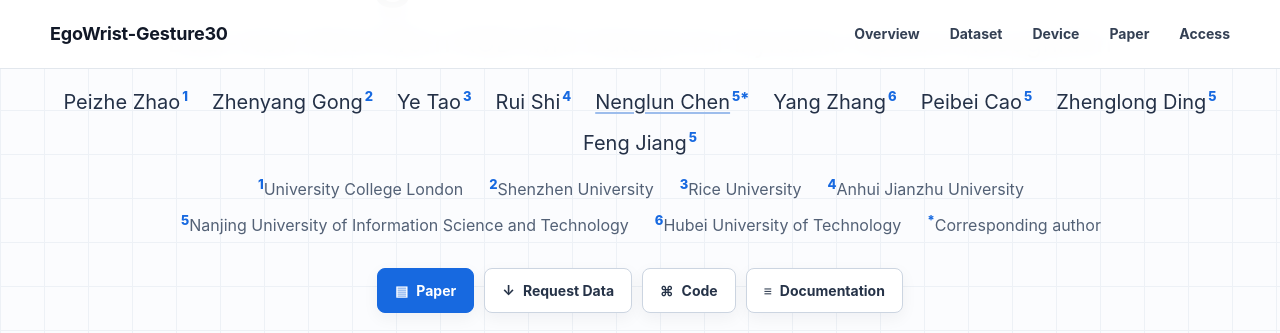
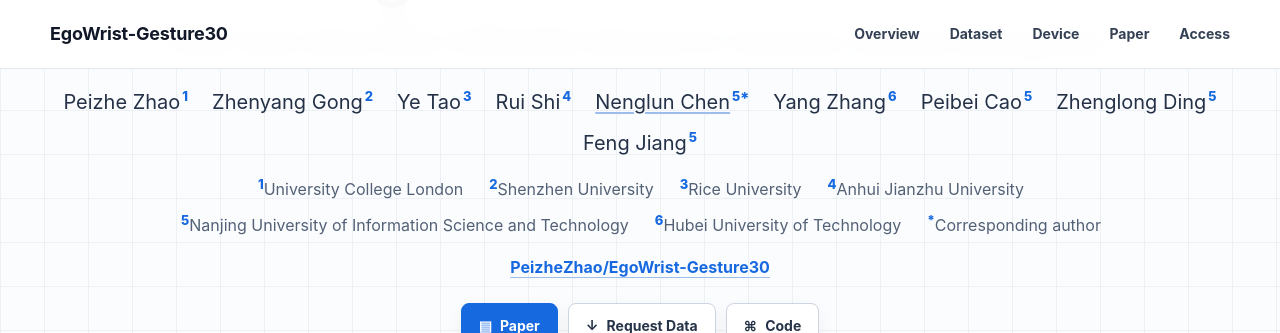
Before and after one commit to PeizheZhao/EgoWrist-Gesture30, a Jekyll site: the page built from website/index.html, in a window 1280 px wide and 1400 px high, scrolled down 223 px, cut to the strip 0-333 px from the top of the window. Built offline with Jekyll 4.4.1, drawn with Linux system fonts in a browser that asks for light colours.

Commit message:
update: web

```diff
--- a/website/_config.yml
+++ b/website/_config.yml
@@ -9,6 +9,7 @@
 url: "https://peizhezhao.github.io"
 baseurl: "/EgoWrist-Gesture30"
 repository: PeizheZhao/EgoWrist-Gesture30
+repository_url: "https://github.com/PeizheZhao/EgoWrist-Gesture30"
 dataset_request_url: "https://forms.office.com/r/EqiJNLWgtF"
 
 markdown: kramdown
--- a/website/_layouts/default.html
+++ b/website/_layouts/default.html
@@ -52,7 +53,7 @@
       <div class="footer-links">
         <a href="#overview">Overview</a>
         <a href="#citation">Citation</a>
-        {% if site.github.repository_url %}<a href="{{ site.github.repository_url }}">GitHub</a>{% endif %}
+        <a href="{{ site.repository_url }}">GitHub</a>
       </div>
     </footer>
     <script src="{{ '/assets/js/site.js' | relative_url }}" defer></script>
--- a/website/assets/css/main.scss
+++ b/website/assets/css/main.scss
@@ -202,10 +202,23 @@
   overflow-wrap: anywhere;
 }
 
+.repository-link {
+  margin: 16px auto 0;
+  font-family: var(--font-ui);
+  font-size: 16px;
+  font-weight: 700;
+}
+
+.repository-link a {
+  color: var(--blue);
+  text-decoration-color: #9dbdec;
+  text-underline-offset: 4px;
+}
+
 .hero-actions {
   display: flex;
-  margin: 30px auto 44px;
-  flex-wrap: wrap;
+  margin: 22px auto 44px;
+  flex-wrap: nowrap;
   justify-content: center;
   gap: 10px;
 }
@@ -689,7 +702,7 @@
   .hero-copy { width: calc(100% - 40px); }
   .author-list,
   .affiliation-list { width: 100%; }
-  .hero-actions { margin-bottom: 28px; }
+  .hero-actions { margin-bottom: 28px; flex-wrap: wrap; }
   .button { flex: 1 1 140px; }
   .hero-media { width: calc(100% - 20px); padding: 6px; }
   .stats-band { grid-template-columns: 1fr 1fr; }
--- a/website/index.html
+++ b/website/index.html
@@ -2,7 +2,7 @@
 title: EgoWrist-Gesture30
 description: A dual-view wrist-worn RGB and IMU dataset for dynamic hand-gesture recognition.
 ---
-{% assign repository_url = site.github.repository_url %}
+{% assign repository_url = site.repository_url %}
 
 <section class="hero" id="overview">
   <div class="hero-copy">
@@ -24,16 +24,14 @@
       <span><sup>*</sup>Corresponding author</span>
     </div>
 
+    <p class="repository-link">
+      <a href="{{ repository_url }}">PeizheZhao/EgoWrist-Gesture30</a>
+    </p>
+
     <div class="hero-actions" aria-label="Project links">
-      <a class="button button-primary" href="#publication"><span aria-hidden="true">▤</span> Paper</a>
+      <a class="button button-primary" href="https://peizhezhao.github.io/EgoWrist-Gesture30/#publication"><span aria-hidden="true">▤</span> Paper</a>
       <a class="button" href="{{ site.dataset_request_url }}"><span aria-hidden="true">↓</span> Request Data</a>
-      {% if repository_url %}
-        <a class="button" href="{{ repository_url }}"><span aria-hidden="true">⌘</span> Code</a>
-        <a class="button" href="{{ repository_url }}/tree/main/docs"><span aria-hidden="true">≡</span> Documentation</a>
-      {% else %}
-        <a class="button" href="#dataset"><span aria-hidden="true">⌘</span> Code &amp; Tools</a>
-        <a class="button" href="#data-format"><span aria-hidden="true">≡</span> Documentation</a>
-      {% endif %}
+      <a class="button" href="{{ repository_url }}"><span aria-hidden="true">⌘</span> Code</a>
     </div>
   </div>
 
```
Also changed, not shown: other parts of website/_layouts/default.html (+1 -0 lines).
